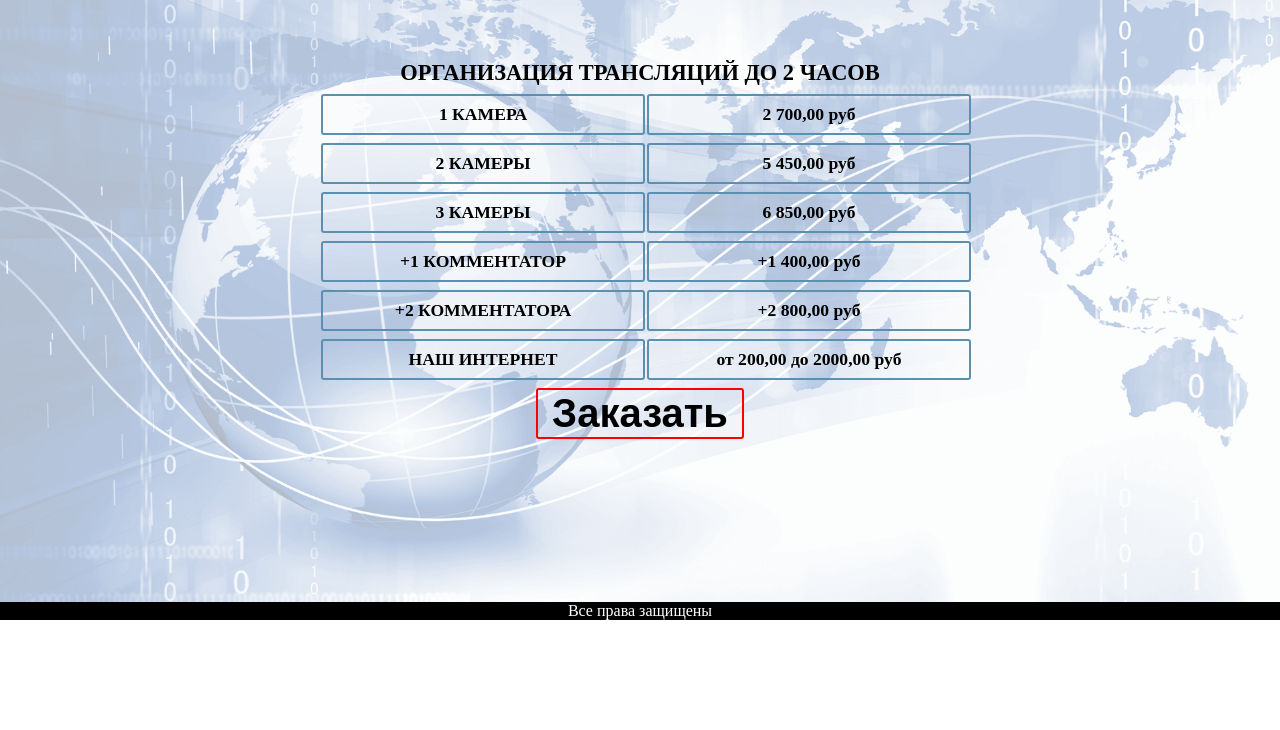
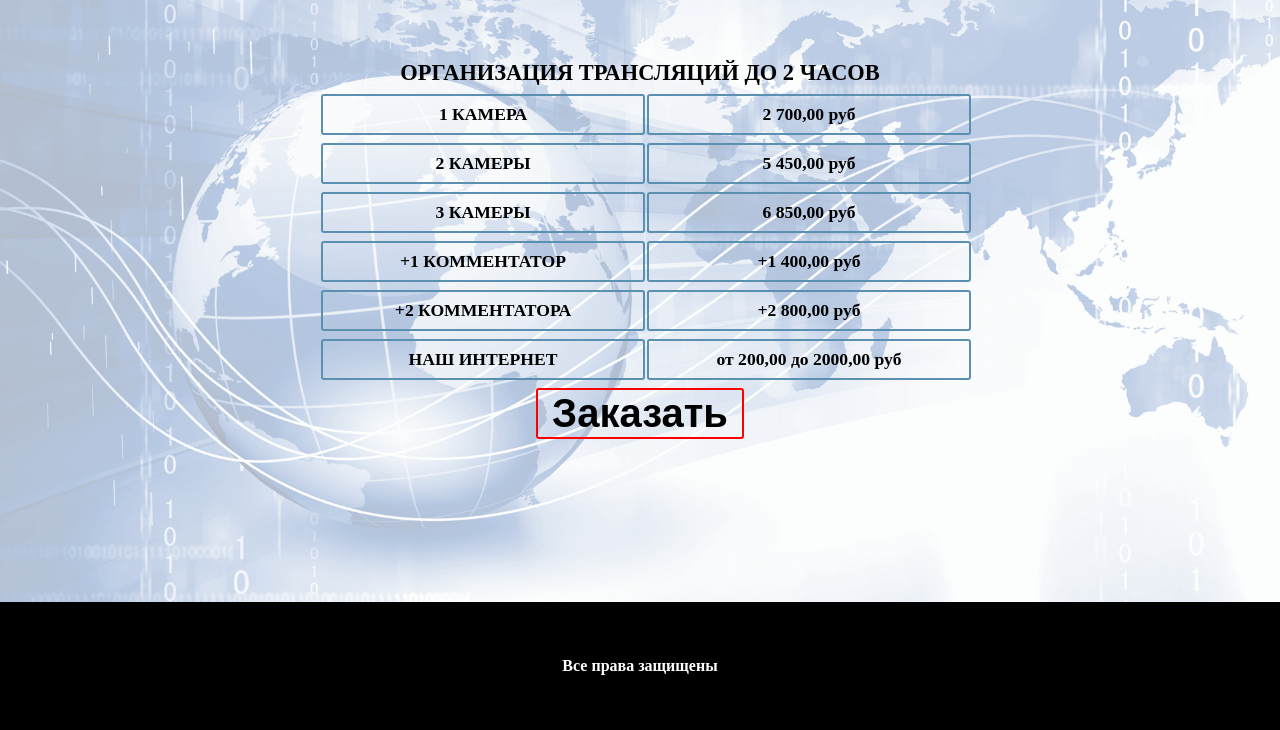
Before and after one commit to afrolovskiy/event-streaming, a Django app: page / in a window 1280 px wide. Shown: the part 640-1370 px from the top of the page. Before the commit the page ends 1260 px from the top, so only its background shows below. Run offline with Django 3.2, Linux system fonts and the light colour scheme; some libraries are stand-ins or nearby versions.

Commit message:
Fix footer view

```diff
--- a/landing/static/css/index.css
+++ b/landing/static/css/index.css
@@ -128,6 +128,14 @@ body {
   text-align: center;
 }
 
+.footer-text {
+  font-weight: bold;
+  display: flex;
+  justify-content: center;
+  flex-direction: column;
+  height: 8rem;
+}
+
 .ui-dialog-titlebar {
   display: none;
 }
--- a/landing/templates/index.html
+++ b/landing/templates/index.html
@@ -60,7 +60,9 @@
             </div>
         </div>
         <div class="footer">
-            Все права защищены
+            <div class="footer-text">
+                Все права защищены
+            </div>
         </div>
         <div id="dialog" style="display: none"></div>
 
```
